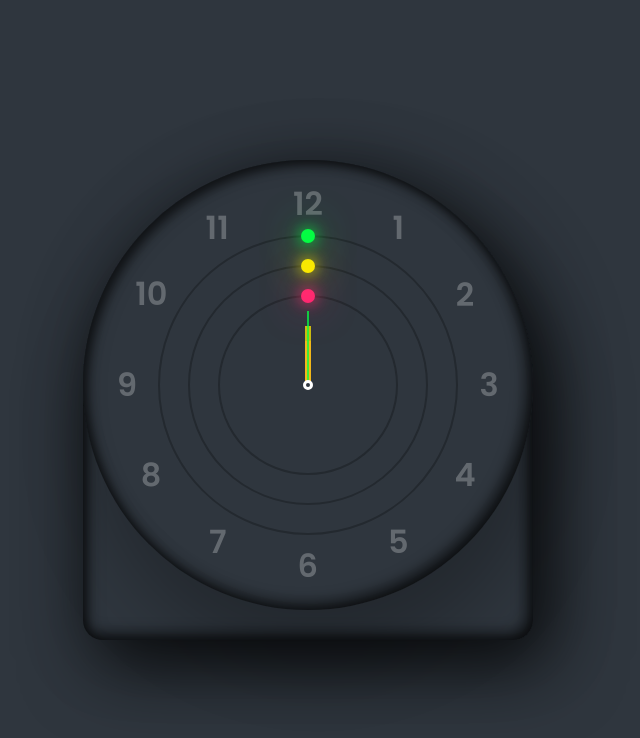
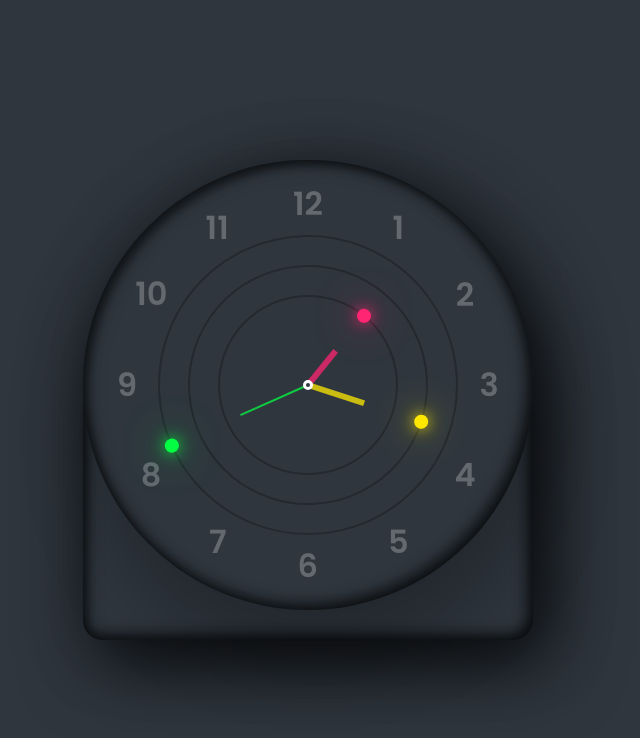
Before and after one commit to NathanBailie/analog-and-digital-clock, a plain HTML site: page index.html in a window 1280 px wide. Shown: the whole page, without its empty margins (332-972 px from the left). Drawn offline with Linux system fonts and the light colour scheme.

Commit message:
wrote the script for the analog clock

```diff
--- a/css/main.css
+++ b/css/main.css
@@ -77,24 +77,27 @@ body {
 }
 
 .circle {
-    width: 300px;
-    height: 300px;
     position: absolute;
     border: 2px solid rgba(0,0,0,0.25);
     border-radius: 50%;
     display: flex;
     justify-content: center;
     align-items: flex-start;
+}
+
+.sec {
+    width: 300px;
+    height: 300px;
     z-index: 10;
 }
 
-.circle2 {
+.min {
     width: 240px;
     height: 240px;
     z-index: 9;
 }
 
-.circle3 {
+.hour {
     width: 180px;
     height: 180px;
     z-index: 8;
@@ -122,6 +125,6 @@ body {
     transform: scaleY(0.5);
 }
 
-.circle1 i {
+.sec i {
     width: 2px;
 }
--- a/index.html
+++ b/index.html
@@ -16,9 +16,9 @@
         <div class="clock">
             <div class="dot"></div>
 
-            <div class="circle circle1" style="--clr:#04fc43;"><i></i></div>
-            <div class="circle circle2" style="--clr:#fee800;"><i></i></div>
-            <div class="circle circle3" style="--clr:#ff2572;"><i></i></div>
+            <div class="circle sec" style="--clr:#04fc43;"><i></i></div>
+            <div class="circle min" style="--clr:#fee800;"><i></i></div>
+            <div class="circle hour" style="--clr:#ff2572;"><i></i></div>
 
             <span style="--i:1"><b>1</b></span>
             <span style="--i:2"><b>2</b></span>
--- a/scripts/app.js
+++ b/scripts/app.js
@@ -1 +1,28 @@
 "use strict"
+
+//clock hands moving
+const hr = document.querySelector('.hour');
+const mn = document.querySelector('.min');
+const sc = document.querySelector('.sec');
+
+const hourDeg = 360 / 12;
+const minDeg = 360 / 60;
+const secDeg = 360 / 60;
+
+setInterval(() => {
+    let day = new Date();
+    let hours = day.getHours();
+    let minutes = day.getMinutes();
+    let seconds = day.getSeconds();
+
+    hours = hours % 12;
+    hours = hours ? hours : 12;
+
+    let hh = hours * hourDeg;
+    let mm = minutes * minDeg;
+    let ss = seconds * secDeg;
+
+    hr.style.transform = `rotateZ(${hh + (mm / 12)}deg)`;
+    mn.style.transform = `rotateZ(${mm}deg)`;
+    sc.style.transform = `rotateZ(${ss}deg)`;
+});
```
